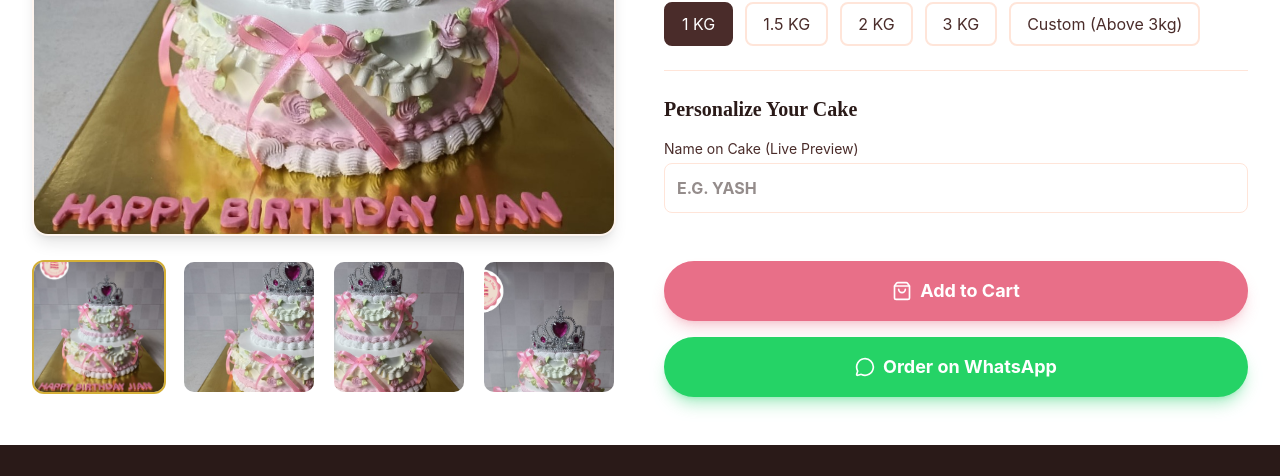
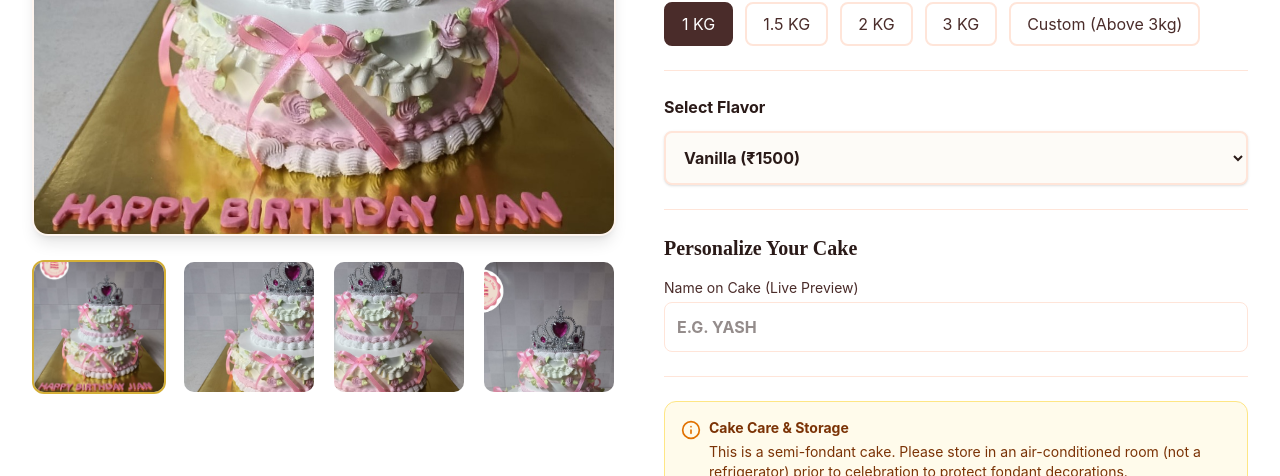
Before and after one commit to kalpanascakesandbakes-tech/kalpanascakesandbakes, a React (Vite) app: page /cake/c100 in a window 1280 px wide. Shown: the part 476-952 px from the top of the page. Built offline with nearby package versions, Linux system fonts and the light colour scheme; no server answers.

Commit message:
feat: add flavor selection, photo upload for photo cakes, and care advisory for semi-fondant cakes

```diff
--- a/src/pages/ProductDetail.jsx
+++ b/src/pages/ProductDetail.jsx
@@ -1,10 +1,32 @@
 import { useState, useEffect } from 'react';
 import { useParams, useNavigate } from 'react-router-dom';
 import { motion } from 'framer-motion';
-import { ShoppingBag, MessageCircle, Info } from 'lucide-react';
+import { ShoppingBag, MessageCircle, Info, X } from 'lucide-react';
 import { mockCakes } from '../utils/mockData';
 import useCartStore, { WEIGHT_MULTIPLIERS } from '../store/useCartStore';
 import useDocumentMetadata from '../hooks/useDocumentMetadata';
+
+const FLAVOR_BASE_PRICES = {
+  'Pineapple': 500,
+  'Chocolate Truffle': 600,
+  'Vanilla': 450,
+  'Black Forest': 500,
+  'Butter Scotch': 500,
+  'Strawberry': 500,
+  'Blueberry': 580,
+  'Red Velvet': 700
+};
+
+const BENTO_FLAVOR_BASE_PRICES = {
+  'Pineapple': 300,
+  'Chocolate Truffle': 350,
+  'Vanilla': 300,
+  'Black Forest': 300,
+  'Butter Scotch': 300,
+  'Strawberry': 300,
+  'Blueberry': 300,
+  'Red Velvet': 380
+};
 
 const ProductDetail = () => {
   const { id } = useParams();
@@ -27,10 +49,70 @@ const ProductDetail = () => {
   const [isCustomWeight, setIsCustomWeight] = useState(false);
   const [customWeightValue, setCustomWeightValue] = useState(4);
 
-  // Determine available weights dynamically based on prices database
+  // Check if Bento Cake
+  const isBento = cake && (cake.categoryGroup === 'Bento Cakes' || (cake.tags && cake.tags.includes('Bento Cakes')));
+  const flavorPrices = isBento ? BENTO_FLAVOR_BASE_PRICES : FLAVOR_BASE_PRICES;
+
+  // Always enable flavor selection
+  const priceDependsOnFlavor = true;
+
+  // Retrieve the default flavor choice matching reference descriptions
+  const getDefaultFlavor = () => {
+    if (!cake) return 'Chocolate Truffle';
+
+    if (cake.flavor) {
+      const f = cake.flavor.toLowerCase();
+      if (f.includes('butterscotch') || f.includes('butter scotch')) return 'Butter Scotch';
+      if (f.includes('vanilla')) return 'Vanilla';
+      if (f.includes('pineapple')) return 'Pineapple';
+      if (f.includes('strawberry')) return 'Strawberry';
+      if (f.includes('black forest')) return 'Black Forest';
+      if (f.includes('blueberry')) return 'Blueberry';
+      if (f.includes('red velvet')) return 'Red Velvet';
+      if (f.includes('chocolate')) return 'Chocolate Truffle';
+    }
+
+    if (cake.description) {
+      const desc = cake.description.toLowerCase();
+      if (desc.includes('butterscotch')) return 'Butter Scotch';
+      if (desc.includes('vanilla')) return 'Vanilla';
+      if (desc.includes('pineapple')) return 'Pineapple';
+      if (desc.includes('strawberry')) return 'Strawberry';
+      if (desc.includes('black forest')) return 'Black Forest';
+      if (desc.includes('blueberry')) return 'Blueberry';
+      if (desc.includes('red velvet')) return 'Red Velvet';
+    }
+    return 'Chocolate Truffle';
+  };
+
+  // Calculate the design premium fee for any cake based on default flavor base price
+  const designPremium = (() => {
+    if (!cake) return 0;
+    const defaultFlavorName = getDefaultFlavor();
+    const refBasePrice = flavorPrices[defaultFlavorName] || 600;
+
+    const halfKgPrice = cake.prices && cake.prices['0.5 KG'] ? cake.prices['0.5 KG'] : cake.price;
+    return Math.max(0, halfKgPrice - refBasePrice);
+  })();
+
+  const [selectedFlavor, setSelectedFlavor] = useState('Chocolate Truffle');
+
+  // Parse minimum weight limit from description if present (e.g. "Minimum 2 Kg")
+  const getMinWeightLimit = () => {
+    if (!cake || !cake.description) return 0.5;
+    const desc = cake.description.toLowerCase();
+    const match = desc.match(/minimum\s+(\d+(?:\.\d+)?)\s*kg/i);
+    if (match) {
+      return parseFloat(match[1]);
+    }
+    return 0.5;
+  };
+
+  // Determine available weights dynamically based on prices database and minimum limits
   const availableWeights = (() => {
-    if (!cake) return ['0.5 KG', '1 KG', '1.5 KG', '2 KG', '3 KG'];
-    if (!cake.prices) return ['0.5 KG', '1 KG', '1.5 KG', '2 KG', '3 KG'];
+    const minLimit = getMinWeightLimit();
+    if (!cake) return ['0.5 KG', '1 KG', '1.5 KG', '2 KG', '3 KG'].filter(w => parseFloat(w) >= minLimit);
+    if (!cake.prices) return ['0.5 KG', '1 KG', '1.5 KG', '2 KG', '3 KG'].filter(w => parseFloat(w) >= minLimit);
 
     const list = [];
     if (cake.prices['0.5 KG'] !== null && cake.prices['0.5 KG'] !== undefined) list.push('0.5 KG');
@@ -42,10 +124,35 @@ const ProductDetail = () => {
     if (hasBaseWeight || cake.id === 'c135') {
       list.push('2 KG', '3 KG');
     }
-    return list;
+    return list.filter(w => parseFloat(w) >= minLimit);
   })();
 
   const [weight, setWeight] = useState('1 KG');
+
+  // Check if cake is a Photo Cake or Semi-Fondant
+  const isSemiFondant = (() => {
+    if (!cake || !cake.description) return false;
+    const desc = cake.description.toLowerCase();
+    return desc.includes('semi fondant') || desc.includes('semi-fondant');
+  })();
+
+  const isPhotoCake = (() => {
+    if (!cake) return false;
+    if (cake.categoryGroup === 'Photo Cakes' || (cake.tags && cake.tags.includes('Photo Cakes'))) return true;
+    if (cake.description && cake.description.toLowerCase().includes('photo cake')) return true;
+    return false;
+  })();
+
+  const [uploadedPhoto, setUploadedPhoto] = useState(null);
+  const [photoPreview, setPhotoPreview] = useState(null);
+
+  const handlePhotoChange = (e) => {
+    const file = e.target.files[0];
+    if (file) {
+      setUploadedPhoto(file);
+      setPhotoPreview(URL.createObjectURL(file));
+    }
+  };
 
   // Reset states when ID or cake changes
   useEffect(() => {
@@ -55,15 +162,24 @@ const ProductDetail = () => {
       setInstructions('');
       setIsCustomWeight(false);
       setSelectedImage(0);
+      setUploadedPhoto(null);
+      setPhotoPreview(null);
+      setSelectedFlavor(getDefaultFlavor());
+
+      const minLimit = getMinWeightLimit();
+      let defaultWeight = '1 KG';
 
       if (cake.id === 'c135') {
-        setWeight('2 KG');
+        defaultWeight = '2 KG';
       } else if (cake.prices) {
-        const valid = ['0.5 KG', '1 KG', '1.5 KG'].filter(w => cake.prices[w] !== null && cake.prices[w] !== undefined);
-        setWeight(valid.length > 0 ? valid[0] : '1 KG');
+        const valid = ['0.5 KG', '1 KG', '1.5 KG', '2 KG', '3 KG'].filter(w => {
+          return cake.prices[w] !== null && cake.prices[w] !== undefined && parseFloat(w) >= minLimit;
+        });
+        defaultWeight = valid.length > 0 ? valid[0] : `${minLimit} KG`;
       } else {
-        setWeight('0.5 KG');
+        defaultWeight = minLimit >= 1 ? `${minLimit} KG` : '0.5 KG';
       }
+      setWeight(defaultWeight);
     }
   }, [id, cake]);
 
@@ -92,30 +208,24 @@ const ProductDetail = () => {
   // Calculate current price dynamically
   const currentPrice = (() => {
     if (isCustomWeight) {
-      if (cake.prices) {
-        const baseKgPrice = cake.prices['1 KG'] || (cake.prices['0.5 KG'] ? cake.prices['0.5 KG'] * 2 : cake.price * 2);
-        return customWeightValue * baseKgPrice;
-      }
-      return cake.price * (customWeightValue * 2);
+      let baseKgPrice;
+      const flavorHalfKgPrice = flavorPrices[selectedFlavor] || 600;
+      baseKgPrice = (flavorHalfKgPrice + designPremium) * 2;
+      return customWeightValue * baseKgPrice;
     }
 
-    if (cake.prices) {
-      if (cake.prices[weight] !== undefined && cake.prices[weight] !== null) {
-        return cake.prices[weight];
-      }
-      // Proportional pricing for weights above 1.5 KG
-      const numericWeight = parseFloat(weight);
-      if (cake.prices['1 KG']) {
-        return numericWeight * cake.prices['1 KG'];
-      }
-      if (cake.prices['0.5 KG']) {
-        return (numericWeight / 0.5) * cake.prices['0.5 KG'];
-      }
+    let discountFactor = 1;
+    const halfKgBasePrice = cake.prices && cake.prices['0.5 KG'] ? cake.prices['0.5 KG'] : cake.price;
+    if (cake.prices && cake.prices[weight]) {
+      discountFactor = cake.prices[weight] / halfKgBasePrice;
+    } else {
+      const currentMultiplier = WEIGHT_MULTIPLIERS[weight] || 1;
+      const halfKgMultiplier = WEIGHT_MULTIPLIERS['0.5 KG'] || 1;
+      discountFactor = currentMultiplier / halfKgMultiplier;
     }
-
-    // Fallback using legacy multipliers
-    const currentMultiplier = WEIGHT_MULTIPLIERS[weight] || 1;
-    return cake.price * currentMultiplier;
+    const flavorHalfKgPrice = flavorPrices[selectedFlavor] || 600;
+    const calculatedPrice = (flavorHalfKgPrice + designPremium) * discountFactor;
+    return Math.round(calculatedPrice / 10) * 10;
   })();
 
   const handleAddToCart = () => {
@@ -123,15 +233,17 @@ const ProductDetail = () => {
       id: cake.id,
       name: cake.name,
       basePrice: cake.price,
-      price: currentPrice, // Dynamic unit price based on weight/size
+      price: currentPrice,
       image: cake.image,
-      flavor: cake.flavor || cake.category,
+      flavor: selectedFlavor,
       weight: isCustomWeight ? `${customWeightValue} KG` : weight,
       eggless: isEggless,
       quantity: 1,
       nameOnCake,
       message,
-      instructions
+      instructions: isPhotoCake && uploadedPhoto
+        ? `[Custom Photo: ${uploadedPhoto.name}] ${instructions}`
+        : instructions
     });
   };
 
@@ -257,6 +369,39 @@ const ProductDetail = () => {
                 )}
               </div>
 
+              {/* Flavor Selection (if depends on flavor) */}
+              {priceDependsOnFlavor && (
+                <div className="pt-6 border-t border-bakery-peach">
+                  <label className="block font-bold text-bakery-darkBrown mb-3">Select Flavor</label>
+                  <select
+                    value={selectedFlavor}
+                    onChange={(e) => setSelectedFlavor(e.target.value)}
+                    className="w-full p-3.5 rounded-lg border-2 border-bakery-peach focus:border-bakery-brown outline-none bg-bakery-cream font-bold text-bakery-darkBrown cursor-pointer shadow-sm"
+                  >
+                    {Object.keys(flavorPrices).map(f => {
+                      let flavorPrice;
+                      if (isCustomWeight) {
+                        flavorPrice = (flavorPrices[f] + designPremium) * 2 * customWeightValue;
+                      } else {
+                        let factor = 1;
+                        const halfKgBase = cake.prices && cake.prices['0.5 KG'] ? cake.prices['0.5 KG'] : cake.price;
+                        if (cake.prices && cake.prices[weight]) {
+                          factor = cake.prices[weight] / halfKgBase;
+                        } else {
+                          factor = (WEIGHT_MULTIPLIERS[weight] || 1) / (WEIGHT_MULTIPLIERS['0.5 KG'] || 1);
+                        }
+                        flavorPrice = Math.round((flavorPrices[f] + designPremium) * factor / 10) * 10;
+                      }
+                      return (
+                        <option key={f} value={f}>
+                          {f} (₹{flavorPrice})
+                        </option>
+                      );
+                    })}
+                  </select>
+                </div>
+              )}
+
               {/* Personalization */}
               <div className="space-y-4 pt-6 border-t border-bakery-peach">
                 <h3 className="font-serif font-bold text-xl text-bakery-darkBrown">Personalize Your Cake</h3>
@@ -273,6 +418,45 @@ const ProductDetail = () => {
                   />
                  </div>
               </div>
+
+              {/* Customizations & Advisories */}
+              {(isPhotoCake || isSemiFondant) && (
+                <div className="space-y-4 pt-6 border-t border-bakery-peach">
+                  {isPhotoCake && (
+                    <div className="p-4 rounded-xl border-2 border-dashed border-bakery-peach bg-bakery-cream/25">
+                      <label className="block text-sm font-bold text-bakery-darkBrown mb-2">Upload Photo for Printing</label>
+                      <input
+                        type="file"
+                        accept="image/*"
+                        onChange={handlePhotoChange}
+                        className="block w-full text-sm text-bakery-brown file:mr-4 file:py-2 file:px-4 file:rounded-full file:border-0 file:text-sm file:font-semibold file:bg-bakery-pink-vibrant file:text-white hover:file:bg-bakery-pink-dark cursor-pointer"
+                      />
+                      {photoPreview && (
+                        <div className="mt-3 relative w-24 h-24 rounded-lg overflow-hidden border border-bakery-peach shadow-sm">
+                          <img src={photoPreview} alt="Custom Preview" className="w-full h-full object-cover" />
+                          <button
+                            type="button"
+                            onClick={() => { setUploadedPhoto(null); setPhotoPreview(null); }}
+                            className="absolute top-1 right-1 bg-red-500 text-white rounded-full p-1 hover:bg-red-600 transition-colors cursor-pointer"
+                          >
+                            <X size={12} />
+                          </button>
+                        </div>
+                      )}
+                    </div>
+                  )}
+
+                  {isSemiFondant && (
+                    <div className="p-4 rounded-xl border border-amber-200 bg-amber-50 text-amber-900 flex gap-2">
+                      <Info size={20} className="text-amber-600 shrink-0 mt-0.5" />
+                      <div className="text-sm">
+                        <span className="font-bold block mb-1">Cake Care & Storage</span>
+                        This is a semi-fondant cake. Please store in an air-conditioned room (not a refrigerator) prior to celebration to protect fondant decorations.
+                      </div>
+                    </div>
+                  )}
+                </div>
+              )}
 
               {/* Actions */}
               <div className="pt-6 space-y-4">
```
